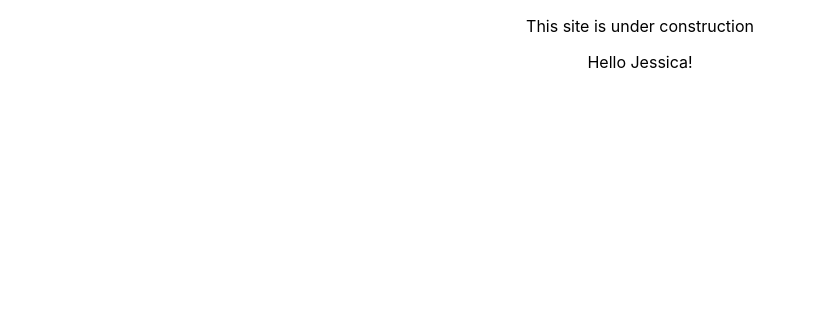
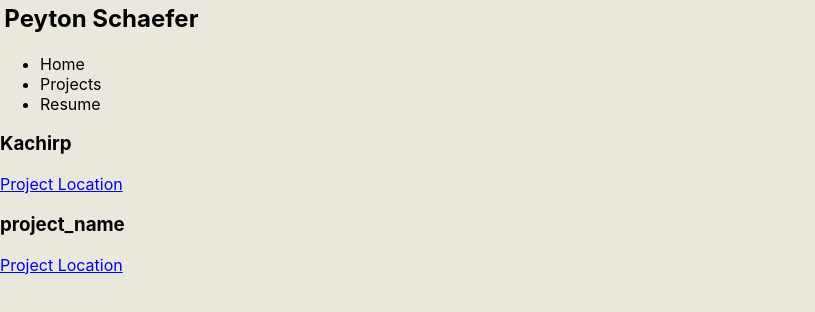
Before and after one commit to peschaefer/Portfolio, a React (Create React App) app: page / in a window 1280 px wide. Shown: the top 312 px of the page, without its empty margins (0-815 px from the left). Built offline with nearby package versions, Linux system fonts and the light colour scheme.

Commit message:
Add Header.jsx and Project.jsx
Added a Header component with a Page Title and soon a list of page links

Added a Project component to be located on the Projects page that holds a project name as well as a link, probably to the github repo

```diff
--- a/package.json
+++ b/package.json
@@ -8,7 +8,7 @@
     "@testing-library/user-event": "^13.5.0",
     "react": "^18.0.0",
     "react-dom": "^18.0.0",
-    "react-scripts": "5.0.0",
+    "react-scripts": "^5.0.0",
     "web-vitals": "^2.1.4"
   },
   "scripts": {
--- a/src/App.css
+++ b/src/App.css
@@ -1,3 +1,10 @@
 .App {
-  text-align: center;
+    width: 100vw;
+    height: 100vh;
+    background-color: #EAE7DC;
 }
+
+h2{
+    margin: 0;
+    padding: .18em
+}
--- a/src/App.js
+++ b/src/App.js
@@ -1,10 +1,13 @@
 import './App.css';
-import TestJess from "./components/TestJess";
+import Header from "./components/Header";
+import Project from "./components/Project";
 
 function App() {
   return (
     <div className="App">
-        <TestJess/>
+        <Header/>
+        <Project name="Kachirp" url="peytonschaefer.com"/>
+        <Project/>
     </div>
   );
 }
--- /dev/null
+++ b/src/components/Header.jsx
@@ -0,0 +1,16 @@
+import React from "react";
+
+const Header = () => {
+    return (
+        <header className={"site-header"}>
+            <h2>Peyton Schaefer</h2>
+            <ul>
+                <li>Home</li>
+                <li>Projects</li>
+                <li>Resume</li>
+            </ul>
+        </header>
+    );
+};
+
+export default Header;
--- /dev/null
+++ b/src/components/Project.jsx
@@ -0,0 +1,18 @@
+import React from "react";
+
+const Project = (props) => {
+    return (
+        <header className={"project-container"}>
+            <h3>{props.name}</h3>
+            <a href={props.url}>Project Location</a>
+        </header>
+    );
+};
+
+Project.defaultProps = {
+    name: "project_name",
+    url: "peytonschaefer.com",
+}
+
+
+export default Project;
--- a/src/components/TestJess.jsx
+++ /dev/null
@@ -1,12 +0,0 @@
-import React from "react";
-
-const TestJess = () => {
-    return (
-        <header className={"site-header"}>
-            <p>This site is under construction</p>
-            <p>Hello Jessica!</p>
-        </header>
-    );
-};
-
-export default TestJess;
```
Also changed, not shown: 1 other file (tests, documents, lock files or other folders).
